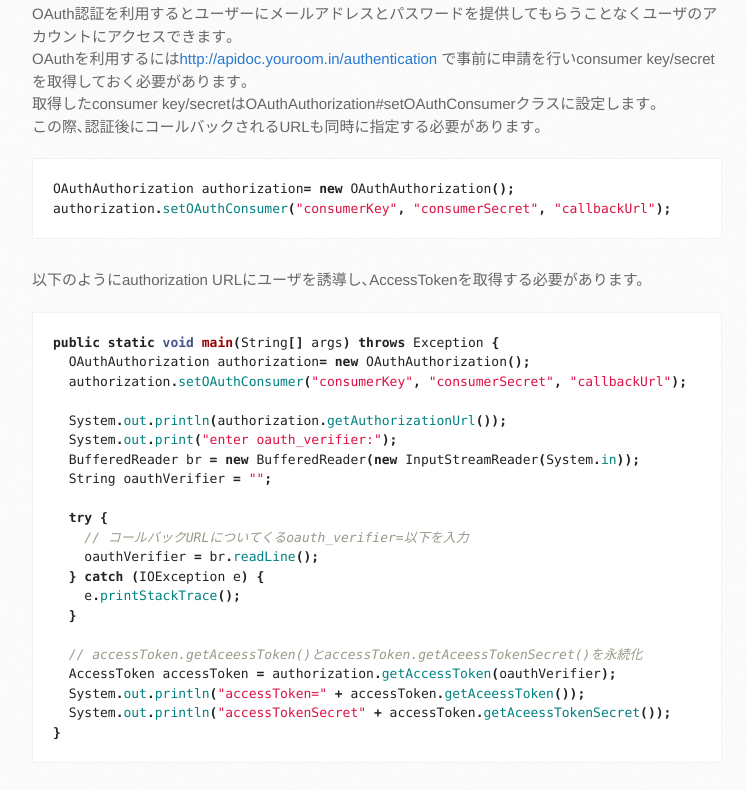
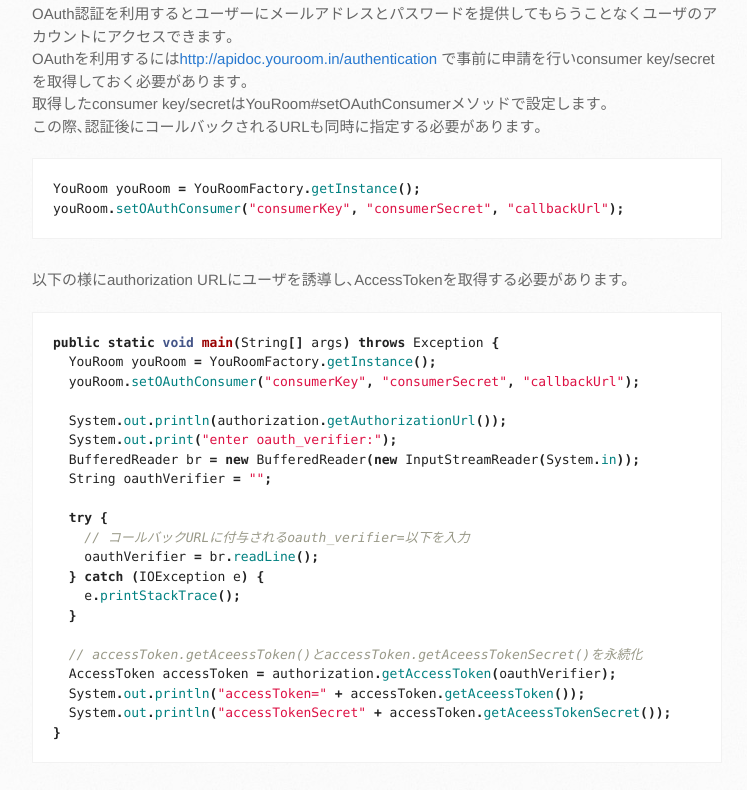
Before and after one commit to hotchemi/youroom4j, a plain HTML site: page index.html in a window 1280 px wide. Shown: the part 1287-2077 px from the top of the page, without its empty margins (138-885 px from the left). Drawn offline with Linux system fonts and the light colour scheme.

```diff
--- a/index.html
+++ b/index.html
@@ -63,18 +63,18 @@ Javaが分かっていれば<a target="blank" href="http://youroom4j.herokuapp.c
 
 <p>OAuth認証を利用するとユーザーにメールアドレスとパスワードを提供してもらうことなくユーザのアカウントにアクセスできます｡<br>
 OAuthを利用するには<a href="http://apidoc.youroom.in/authentication">http://apidoc.youroom.in/authentication</a> で事前に申請を行いconsumer key/secretを取得しておく必要があります｡<br>
-取得したconsumer key/secretはOAuthAuthorization#setOAuthConsumerクラスに設定します｡<br>
+取得したconsumer key/secretはYouRoom#setOAuthConsumerメソッドで設定します｡<br>
 この際､認証後にコールバックされるURLも同時に指定する必要があります｡</p>
 
-<div class="highlight"><pre><span class="n">OAuthAuthorization</span> <span class="n">authorization</span><span class="o">=</span> <span class="k">new</span> <span class="n">OAuthAuthorization</span><span class="o">();</span>
-<span class="n">authorization</span><span class="o">.</span><span class="na">setOAuthConsumer</span><span class="o">(</span><span class="s">"consumerKey"</span><span class="o">,</span> <span class="s">"consumerSecret"</span><span class="o">,</span> <span class="s">"callbackUrl"</span><span class="o">);</span>
+<div class="highlight"><pre><span class="n">YouRoom</span> <span class="n">youRoom</span> <span class="o">=</span> <span class="n">YouRoomFactory</span><span class="o">.</span><span class="na">getInstance</span><span class="o">();</span>
+<span class="n">youRoom</span><span class="o">.</span><span class="na">setOAuthConsumer</span><span class="o">(</span><span class="s">"consumerKey"</span><span class="o">,</span> <span class="s">"consumerSecret"</span><span class="o">,</span> <span class="s">"callbackUrl"</span><span class="o">);</span>
 </pre></div>
 
-<p>以下のようにauthorization URLにユーザを誘導し､AccessTokenを取得する必要があります。</p>
+<p>以下の様にauthorization URLにユーザを誘導し､AccessTokenを取得する必要があります。</p>
 
 <div class="highlight"><pre><span class="kd">public</span> <span class="kd">static</span> <span class="kt">void</span> <span class="nf">main</span><span class="o">(</span><span class="n">String</span><span class="o">[]</span> <span class="n">args</span><span class="o">)</span> <span class="kd">throws</span> <span class="n">Exception</span> <span class="o">{</span>
-  <span class="n">OAuthAuthorization</span> <span class="n">authorization</span><span class="o">=</span> <span class="k">new</span> <span class="n">OAuthAuthorization</span><span class="o">();</span>
-  <span class="n">authorization</span><span class="o">.</span><span class="na">setOAuthConsumer</span><span class="o">(</span><span class="s">"consumerKey"</span><span class="o">,</span> <span class="s">"consumerSecret"</span><span class="o">,</span> <span class="s">"callbackUrl"</span><span class="o">);</span>
+  <span class="n">YouRoom</span> <span class="n">youRoom</span> <span class="o">=</span> <span class="n">YouRoomFactory</span><span class="o">.</span><span class="na">getInstance</span><span class="o">();</span>
+  <span class="n">youRoom</span><span class="o">.</span><span class="na">setOAuthConsumer</span><span class="o">(</span><span class="s">"consumerKey"</span><span class="o">,</span> <span class="s">"consumerSecret"</span><span class="o">,</span> <span class="s">"callbackUrl"</span><span class="o">);</span>
 
   <span class="n">System</span><span class="o">.</span><span class="na">out</span><span class="o">.</span><span class="na">println</span><span class="o">(</span><span class="n">authorization</span><span class="o">.</span><span class="na">getAuthorizationUrl</span><span class="o">());</span>
   <span class="n">System</span><span class="o">.</span><span class="na">out</span><span class="o">.</span><span class="na">print</span><span class="o">(</span><span class="s">"enter oauth_verifier:"</span><span class="o">);</span>
@@ -82,7 +82,7 @@ OAuthを利用するには<a href="http://apidoc.youroom.in/authentication">http
   <span class="n">String</span> <span class="n">oauthVerifier</span> <span class="o">=</span> <span class="s">""</span><span class="o">;</span>
 
   <span class="k">try</span> <span class="o">{</span>
-    <span class="c1">// コールバックURLについてくるoauth_verifier=以下を入力</span>
+    <span class="c1">// コールバックURLに付与されるoauth_verifier=以下を入力</span>
     <span class="n">oauthVerifier</span> <span class="o">=</span> <span class="n">br</span><span class="o">.</span><span class="na">readLine</span><span class="o">();</span>
   <span class="o">}</span> <span class="k">catch</span> <span class="o">(</span><span class="n">IOException</span> <span class="n">e</span><span class="o">)</span> <span class="o">{</span>
     <span class="n">e</span><span class="o">.</span><span class="na">printStackTrace</span><span class="o">();</span>
```
Also changed, not shown: params.json (+1 -1 lines).
